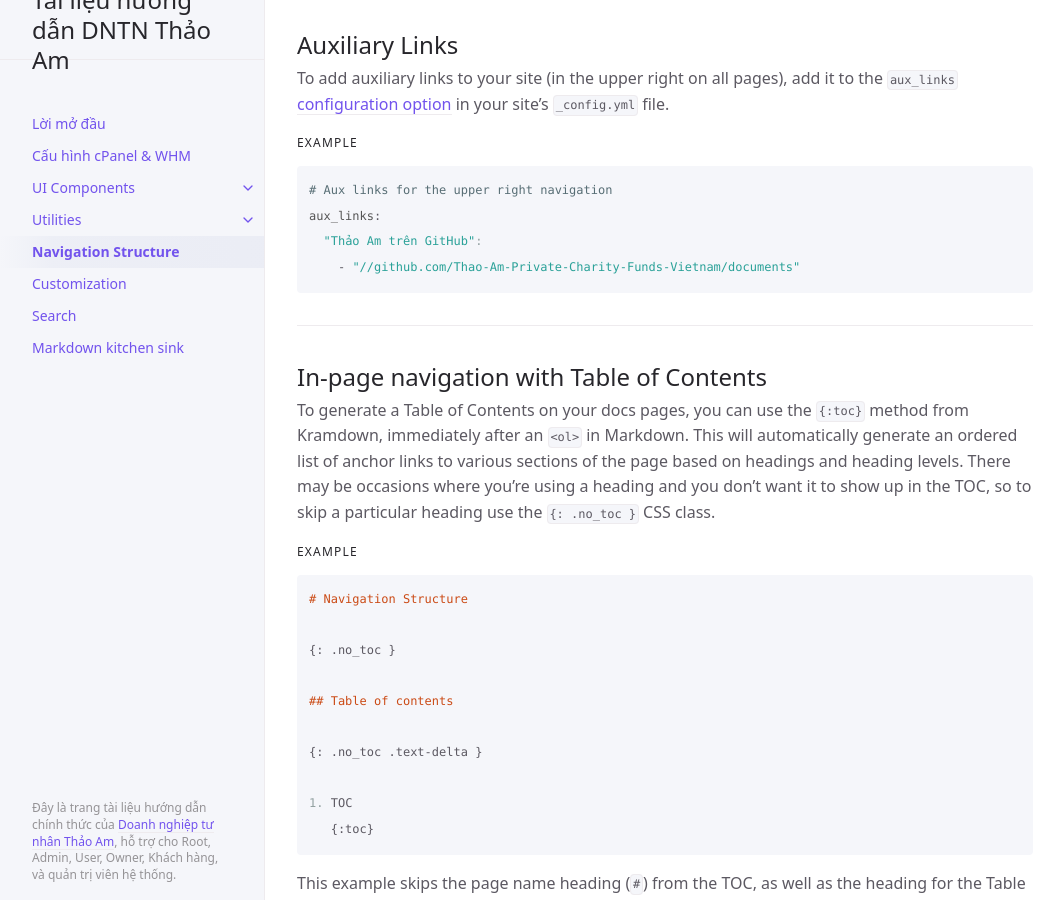
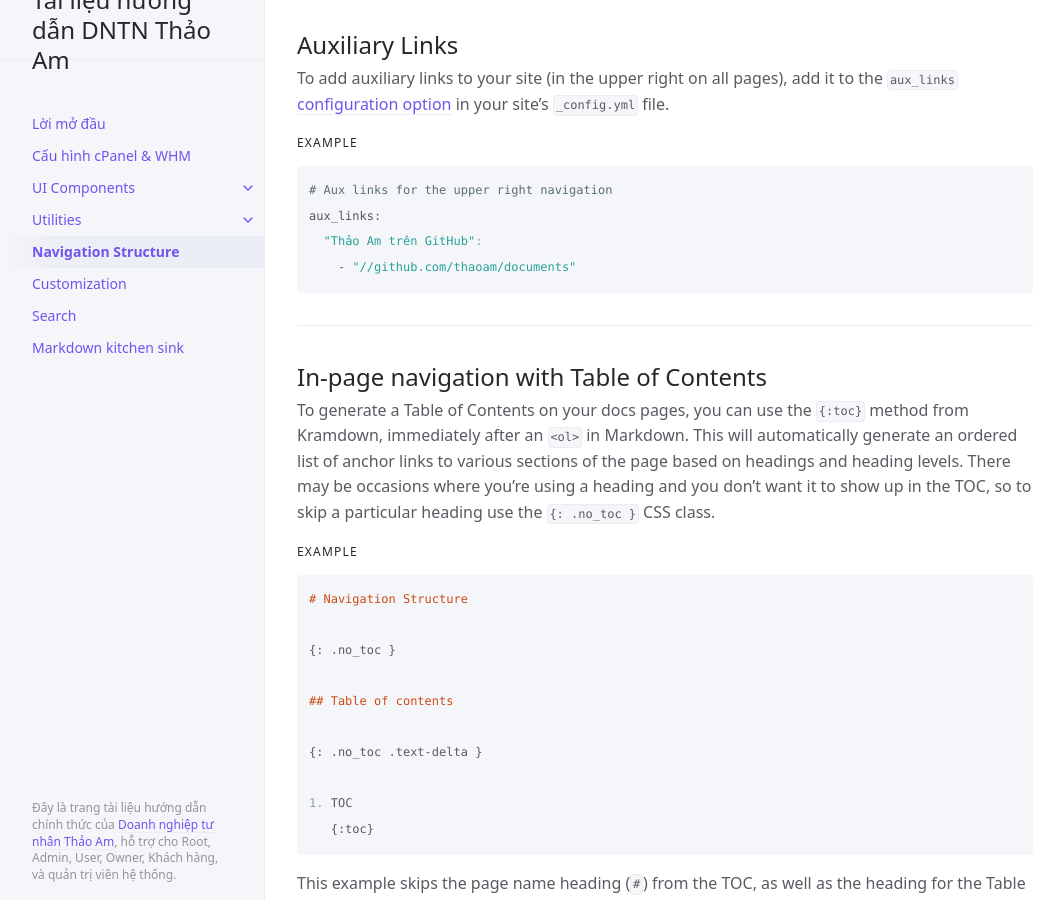
Before and after one commit to thaoam/documents, a Jekyll site: the page built from docs/navigation-structure.md, in a window 1280 px wide and 900 px high, scrolled down 5540 px. Shown: the whole window, without its empty margins (107-1169 px from the left). Built offline with Jekyll 4.4.1, drawn with Linux system fonts in a browser that asks for light colours.

Commit message:
code update change name

````diff
--- a/_config.yml
+++ b/_config.yml
@@ -65,7 +65,7 @@ heading_anchors: true
 # Aux links for the upper right navigation
 aux_links:
   "Thảo Am trên GitHub":
-    - "//github.com/Thao-Am-Private-Charity-Funds-Vietnam/documents"
+    - "//github.com/thaoam/documents"
 
 # Makes Aux links open in a new tab. Default is false
 aux_links_new_tab: false
@@ -81,7 +81,7 @@ nav_sort: case_sensitive # Capital letters sorted before lowercase
 back_to_top: true
 back_to_top_text: "Quay lên trên"
 
-footer_content: "Bản quyền &copy; 2022-hiện tại Phạm Xuân Tiếp. Đóng góp bởi các thành viên quản trị kỹ thuật của <a href=\"https://github.com/Thao-Am-Private-Charity-Funds-Vietnam/documents/blob/main/LICENSE.txt\">theo giấy phép của MIT license.</a>"
+footer_content: "Bản quyền &copy; 2022-hiện tại Phạm Xuân Tiếp. Đóng góp bởi các thành viên quản trị kỹ thuật của <a href=\"https://github.com/thaoam/documents/blob/main/LICENSE.txt\">theo giấy phép của MIT license.</a>"
 
 # Footer last edited timestamp
 last_edit_timestamp: true # show or hide edit time - page must have `last_modified_date` defined in the frontmatter
@@ -92,7 +92,7 @@ last_edit_time_format: "%b %e %Y at %I:%M %p" # uses ruby's time format: https:/
 # Footer "Edit this page on GitHub" link text
 gh_edit_link: true # show or hide edit this page link
 gh_edit_link_text: "Sửa trang này trên GitHub"
-gh_edit_repository: "https://github.com/Thao-Am-Private-Charity-Funds-Vietnam/documents" # the github URL for your repo
+gh_edit_repository: "https://github.com/thaoam/documents" # the github URL for your repo
 gh_edit_branch: "main" # the branch that your docs is served from
 # gh_edit_source: docs # the source that your files originate from
 gh_edit_view_mode: "tree" # "tree" or "edit" if you want the user to jump into the editor immediately
--- a/docs/navigation-structure.md
+++ b/docs/navigation-structure.md
@@ -234,7 +234,7 @@ To add auxiliary links to your site (in the upper right on all pages), add it to
 # Aux links for the upper right navigation
 aux_links:
   "Thảo Am trên GitHub":
-    - "//github.com/Thao-Am-Private-Charity-Funds-Vietnam/documents"
+    - "//github.com/thaoam/documents"
 ```
 
 ---
````
Also changed, not shown: README.md.
